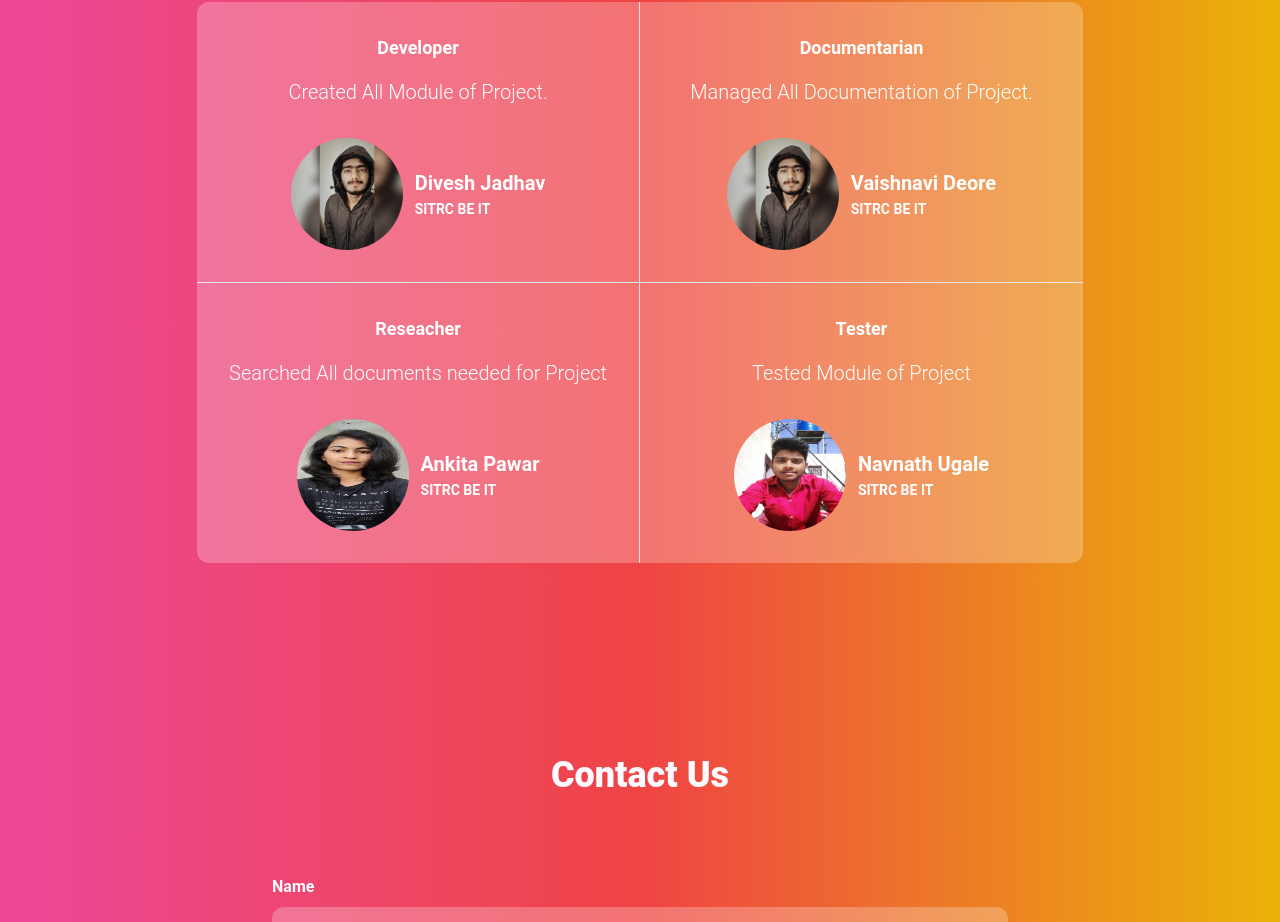
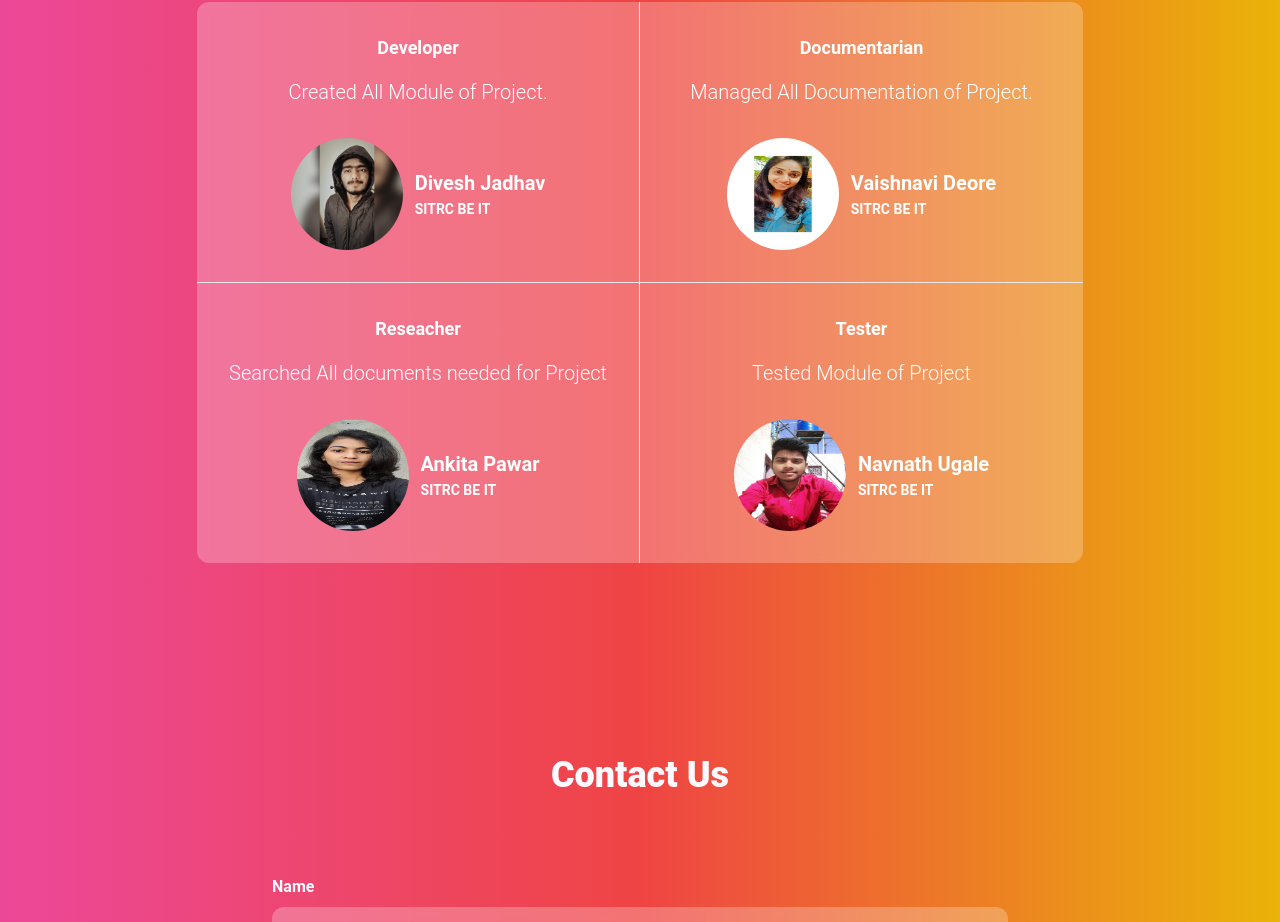
Before and after one commit to DiveshJ8766/Dvan, a Next.js app: page / in a window 1280 px wide. Shown: the part 1454-2376 px from the top of the page. Built offline with nearby package versions, Linux system fonts and the light colour scheme.

Commit message:
Update Team.js

```diff
--- a/components/Team.js
+++ b/components/Team.js
@@ -40,7 +40,7 @@ function Team() {
             <figcaption className="flex items-center justify-center space-x-3">
               <Image
                 className="rounded-full w-28 h-28"
-                src={diveshProfile}
+                src={vaishnaviProfile}
                 alt="profile picture"
               />
               <div className="space-y-0.5 font-bold text-left text-transparent text-xl bg-clip-text bg-white">
```
